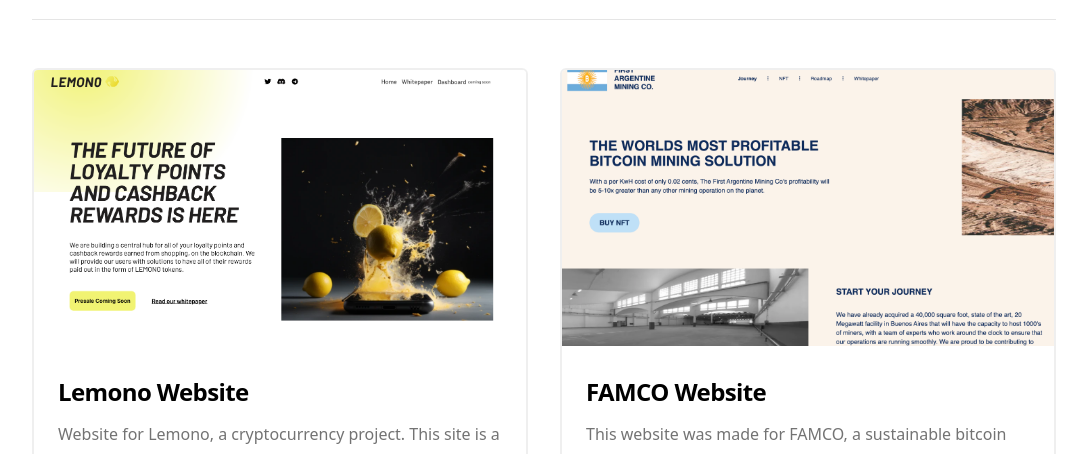
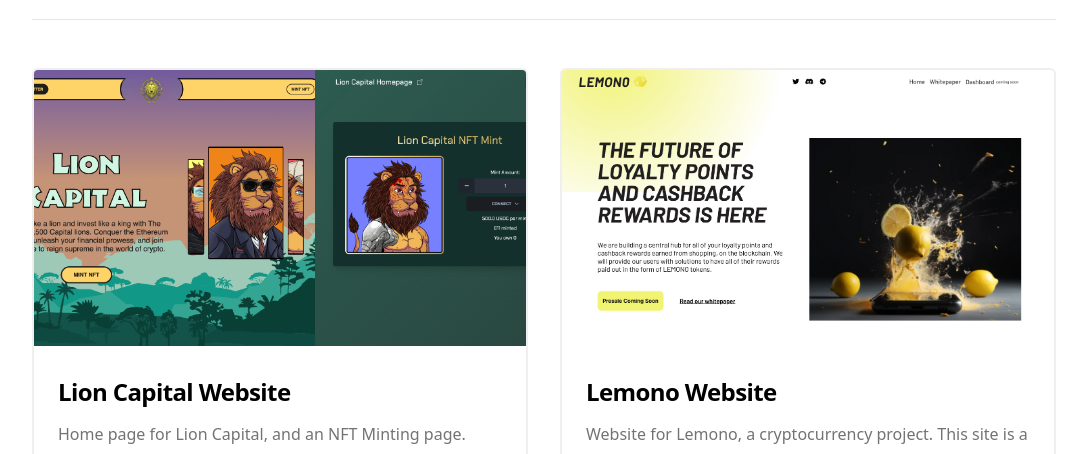
Before and after one commit to christianrhodes18/Tailwind-Nextjs-Portfolio, a Next.js app: page /projects in a window 1280 px wide. Shown: the part 265-719 px from the top of the page, without its empty margins (96-1183 px from the left). Built offline with nearby package versions, Linux system fonts and the light colour scheme; no server answers.

Commit message:
add project

```diff
--- a/data/projectsData.ts
+++ b/data/projectsData.ts
@@ -1,4 +1,11 @@
 const projectsData = [
+  {
+    title: 'Lion Capital Website',
+    description:
+      'Home page for Lion Capital, and an NFT Minting page. Simple, responsive pages for a creative project with comprehensive information and functionality for interested users. ',
+    imgSrc: '/static/images/lion-capital.png',
+    hrefLive: 'https://www.lioncapitalnft.com/',
+  },
   {
     title: 'Lemono Website',
     description:
```
Also changed, not shown: public/static/images/lion-capital.png (added).
